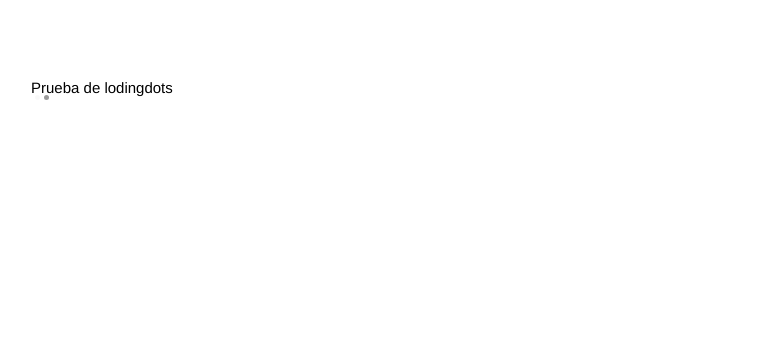
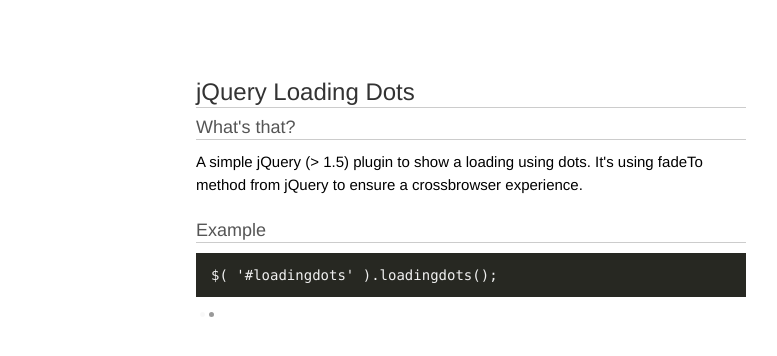
Before and after one commit to midudev/loadingDots, a plain HTML site: page index.html in a window 1280 px wide. Shown: the whole page, without its empty margins (169-946 px from the left). Drawn offline with nearby package versions, Linux system fonts and the light colour scheme.

Commit message:
Better example page

```diff
--- a/function.js
+++ b/function.js
@@ -1,3 +1,3 @@
 $( function() {
-	$( '#loadingdots' ).loadingdots({ dots : 5 });
+	$( '#loadingdots' ).loadingdots();
 });
--- a/index.html
+++ b/index.html
@@ -1,6 +1,6 @@
 <!doctype html>
 <html>
-	<title>Dotdotdot</title>
+	<title>jQuery LoadingDots</title>
 	<link rel="stylesheet" href="style.css"></link>
 	<script src="http://ajax.googleapis.com/ajax/libs/jquery/1.9.1/jquery.min.js"></script>
 	<script src="dot.js"></script>
@@ -8,6 +8,11 @@
 
 <body>
 
-	<p>Prueba de lodingdots</p>
+	<h1>jQuery Loading Dots</h1>
 
-	<div id="loadingdots"></div>
+	<h2>What's that?</h2>
+		<p>A simple jQuery (> 1.5) plugin to show a loading using dots. It's using fadeTo method from jQuery to ensure a crossbrowser experience.</p>
+
+	<h2>Example</h2>
+		<code>$( '#loadingdots' ).loadingdots();</code>
+		<div id="loadingdots"></div>
--- a/style.css
+++ b/style.css
@@ -2,18 +2,26 @@
 html,body,div,span,object,iframe,h1,h2,h3,h4,h5,p,blockquote,a,code,em,img,small,strong,sub,sup,i,dl,dt,dd,ol,ul,li,fieldset,form,label,legend,table,caption,tbody,tfoot,thead,tr,th,td,article,aside,canvas,details,figure,figcaption,footer,header,menu,nav,section,summary,time,audio,video{border:0;font-size:100%;font:inherit;vertical-align:baseline;margin:0;padding:0}article,aside,details,figcaption,figure,footer,header,menu,nav,section{display:block}body{line-height:1}ol,ul{list-style:none}blockquote{quotes:none}blockquote:before,blockquote:after{content:none}table{border-collapse:collapse;border-spacing:0}
 
 html, body {
-  width: 880px;
+  width: 550px;
   display: block;
   margin: 40px auto 0px;
+  font-family: 'Helvetica', 'Arial', sans-serif;
 }
 
 p {
-  font-family: 'Helvetica', 'Arial', sans-serif;
   font-size: 15px;
+  margin-bottom: 25px;
+  line-height: 23px;
 }
 
 code {
-
+  background: #272822;
+  display: block;
+  padding: 15px;
+  font-family: 'Inconsolata', 'Consolas', 'Termina', sans-serif;
+  color: #f0f0f0;
+  margin-bottom: 15px;
+  font-size: 14px;
 }
 
 .dot {
@@ -27,3 +35,21 @@
   border-radius: 5px;
   opacity: 0;
 }
+
+h1 {
+  font-size: 24px;
+  display: block;
+  color: #333;
+  border-bottom: 1px solid #ccc;
+  padding-bottom: 3px;
+  margin-bottom: 10px;
+}
+
+h2 {
+  font-size: 18px;
+  display: block;
+  color: #555;
+  border-bottom: 1px solid #ccc;
+  padding-bottom: 3px;
+  margin-bottom: 10px;
+}
```
